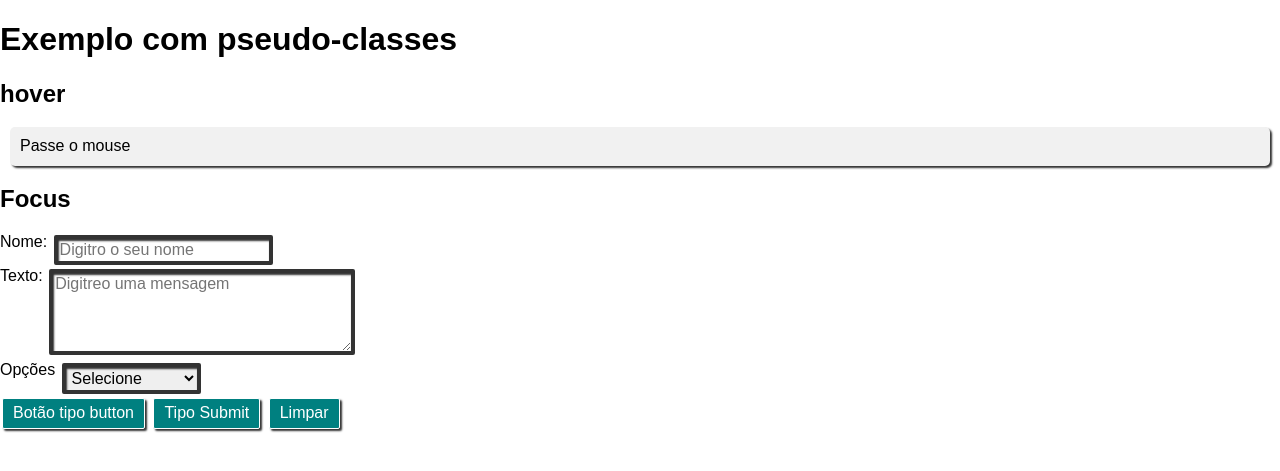
After one commit to jairogubler/html-css-js, a PHP site: page /pseudo-classes.html in a window 1280 px wide. The commit adds this page. Shown: the top 471 px of the page. Run offline with PHP 8.4, Linux system fonts and the light colour scheme.

Commit message:
CSS Aula 4 - Pseudo classes hover, focus e active

```diff
--- a/site2/css/styles.css
+++ b/site2/css/styles.css
@@ -1,5 +1,27 @@
 @import 'normalize.css';
 @import 'fonts.css';
+
+@keyframes exibir {
+  0% {
+        display: none;
+        opacity :0;
+    }
+  1% {
+      display: block;
+      background-color: black;
+      transform: scale(.1) rotate(160deg);
+    }
+  80% {
+      background-color: pink;
+    transform: scale(2) rotate(260deg);
+  }
+  100% {
+      opacity: 1;
+      background-color: blue;
+      transform: scale(1) rotate(0deg);
+    }
+}
+
 
 body {
     font-family: 'Raleway', sans-serif;
@@ -61,3 +83,92 @@ body {
     width: 1000px;
     height: 1000px;
 }
+
+.exemplo-hover1 {
+    background: #f1f1f1;
+    padding:  10px;
+    margin: 10px;
+    border-radius: 5px;
+    box-shadow: 2px 2px 2px #333;
+}
+
+.exemplo-hover1 .nivel1 {
+    border: 1px solid #000;
+    background: red;
+    color: #fff;
+    padding:  10px;
+    margin: 10px;
+    border-radius: 5px;
+    display: none;
+}
+
+.exemplo-hover1 .nivel2 {
+    background: #ccc;
+    color: #fff;
+    padding:  10px;
+    margin: 10px;
+    border-radius: 5px;
+    display: none;
+}
+
+.exemplo-hover1:hover .nivel1 {
+    display: block;
+}
+
+.exemplo-hover1 .nivel1 .nivel2 {
+    display: none;
+}
+
+.exemplo-hover1:hover .nivel1:hover .nivel2 {
+    display: block;
+}
+
+input,
+textarea,
+select,
+button {
+    border: 1px solid #333;
+    box-shadow: inset 1px 2px 2px #333;
+    border-radius: 2px;
+    padding: 2px;
+    margin : 2px;
+    border : 4px solid #333;
+    transition: 2s border ease-in-out;
+}
+
+button,
+input[type=reset],
+input[type=submit],
+input[type=button] {
+    background-color: #008080;
+    color: #fff;
+    border: 1px solid;
+    padding: 5px 10px;
+    box-shadow: 2px 2px 2px #333;
+}
+
+input:focus,
+textarea:focus,
+button:focus,
+select:focus {
+    border: 2px solid red;
+}
+
+
+input:hover,
+textarea:hover,
+button:hover,
+select:hover {
+    border: 2px solid green;
+}
+
+
+input:active,
+textarea:active,
+button:active,
+selectborder {
+    border: 2px solid blue;
+}
+label {
+    vertical-align: top;
+}
--- a/site2/index.html
+++ b/site2/index.html
@@ -20,6 +20,9 @@
             <li>
                 <a href="sobre.html" target="meu-iframe">Sobre</a>
             </li>
+            <li>
+                <a href="pseudo-classes.html" target="meu-iframe">Pseudo Classes</a>
+            </li>
         </ul>
     </nav>
     <iframe name="meu-iframe" src="home.html" width="100%" height="500"></iframe>
--- /dev/null
+++ b/site2/pseudo-classes.html
@@ -0,0 +1,52 @@
+<!DOCTYPE html>
+<html lang="pt-br">
+
+<head>
+    <meta charset="UTF-8">
+    <meta name="viewport" content="width=device-width, initial-scale=1.0">
+    <meta http-equiv="X-UA-Compatible" content="ie=edge">
+    <link rel="stylesheet" href="css/styles.css">
+    <title>Pseudo Classes</title>
+</head>
+
+<body>
+    <main>
+        <h1>Exemplo com pseudo-classes</h1>
+        <h2>hover</h2>
+        <div class="exemplo-hover1">
+            Passe o mouse
+            <div class="nivel1">Menu a
+                <div class="nivel2">Conteúdo Oculto a1</div>
+            </div>
+            <div class="nivel1">Menu b
+                <div class="nivel2">Conteúdo Oculto b1</div>
+            </div>
+        </div>
+        <h2>Focus</h2>
+        <form action="">
+            <div>
+                <div>
+                    <label for="nome">Nome:</label>
+                    <input placeholder="Digitro o seu nome" name="nome" id="nome" type="text" class="entrada-de-texto ">
+                </div>
+                <div>
+                    <label for="texto">Texto:</label>
+                    <textarea placeholder="Digitreo uma mensagem" name="texto" id="texto" class="entrada-de-texto " cols="30 " rows="4 "></textarea>
+                </div>
+                <div>
+                    <label for="opcoes">Opções</label>
+                <select name="opcoes" id="opcoes" class="opcoes ">
+                    <option value=" ">Selecione</option>
+                    <option value="01 ">Santa Catarina</option>
+                    <option value="02 ">São Paulo</option>
+                </select>
+            </div>
+                <button class="botao ">Botão tipo button</button>
+                <input class="botao" type="submit" value="Tipo Submit">
+                <input class="botao" type="reset" value="Limpar">
+            </div>
+        </form>
+    </main>
+</body>
+
+</html>
```
Also changed, not shown: css.md (+4 -0 lines).
